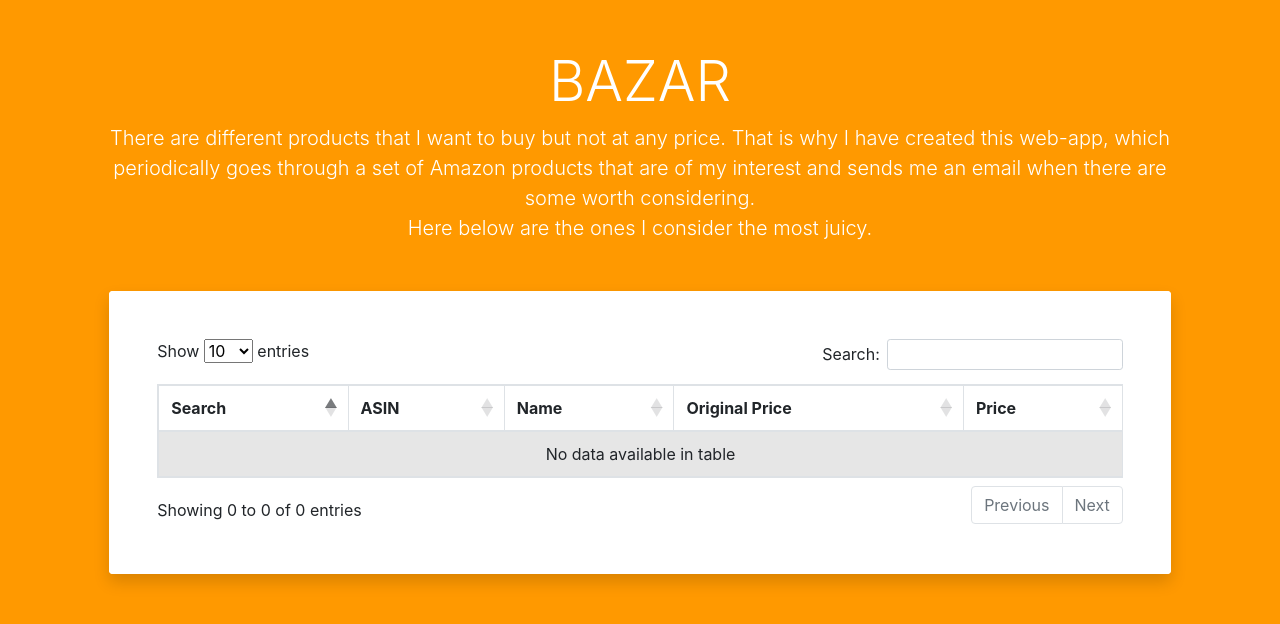
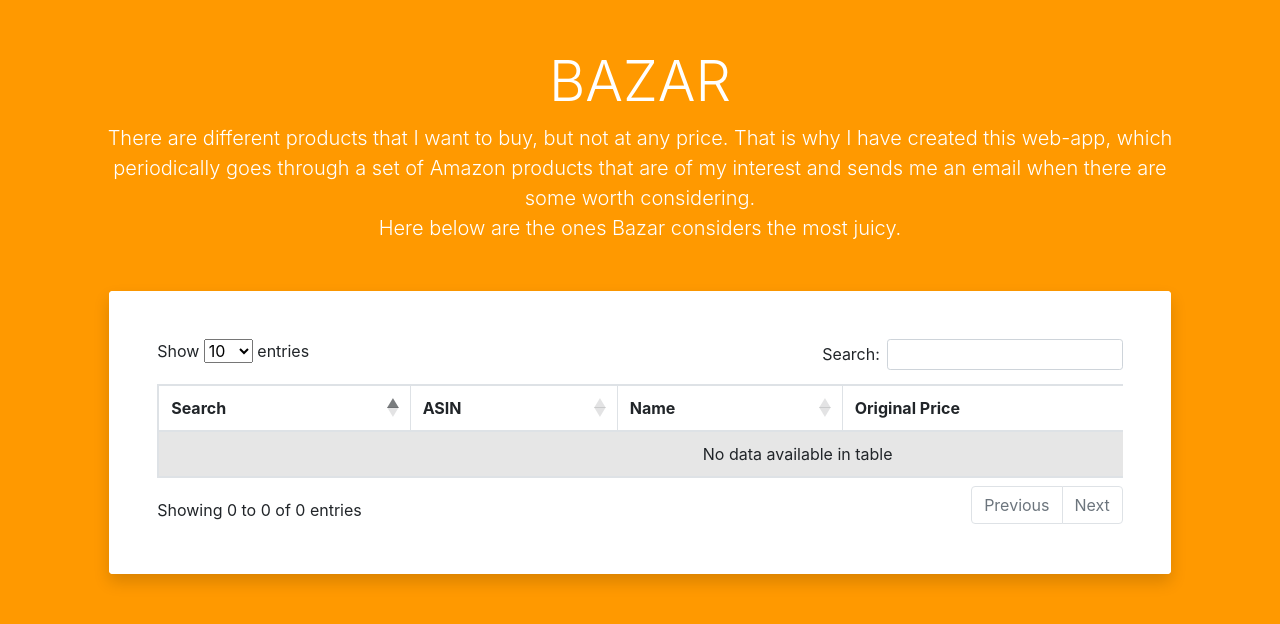
Before and after one commit to polmarin/Bazar, a Flask app: page /index in a window 1280 px wide. Shown: the top 624 px of the page. Run offline with Flask 2, Linux system fonts and the light colour scheme; data that the repository does not hold is empty; parts of the project's set-up code (start-up, migrations or seed data) failed here and were passed over; some libraries are stand-ins or nearby versions.

Commit message:
Ultimate styling changes

```diff
--- a/app/templates/index.html
+++ b/app/templates/index.html
@@ -6,17 +6,17 @@
     <header class="container text-center text-white">
         <h1 class="display-4">BAZAR</h1>
         <p class="lead mb-0">
-            There are different products that I want to buy but not at any price. That is why I have created this web-app, which periodically
+            There are different products that I want to buy, but not at any price. That is why I have created this web-app, which periodically
             goes through a set of Amazon products that are of my interest and sends me an email when there are some worth considering.<br>
-            Here below are the ones I consider the most juicy.
+            Here below are the ones Bazar considers the most juicy.
         </p>
     </header>
     <div class="row py-5">
-        <div class="col-lg-10 mx-auto">
+        <div class="col-lg-10 col-10 mx-auto">
             <div class="card rounded shadow border-0">
                 <div class="card-body p-5 bg-white rounded">
                     <div class="table-responsive">
-                        <table id="example" style="width:100%" class="table table-striped table-bordered">
+                        <table id="example" style="width:100vw" class="table table-striped table-bordered">
                             <thead>
                                 <tr>
                                     <th>Search</th>
```
